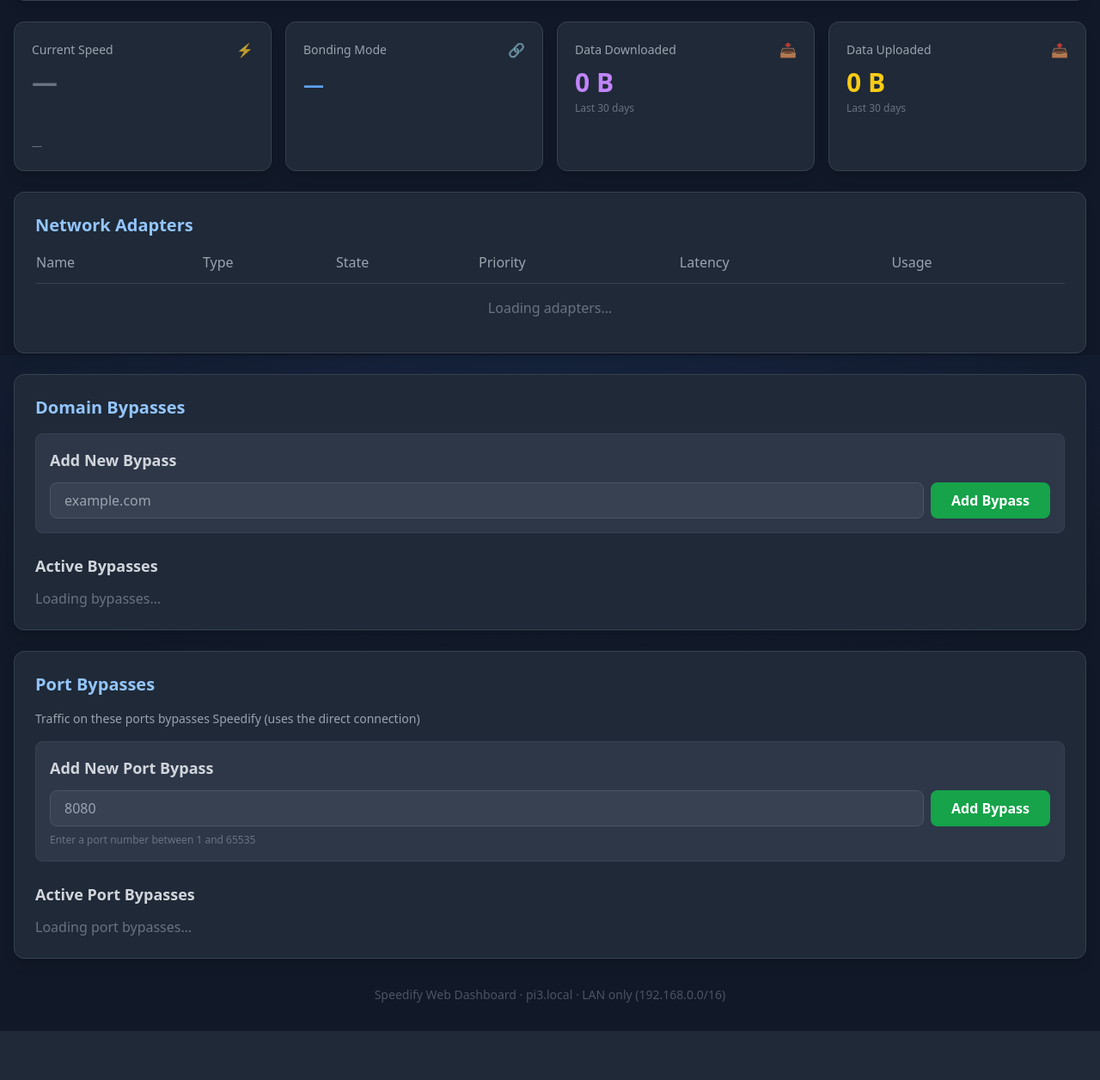
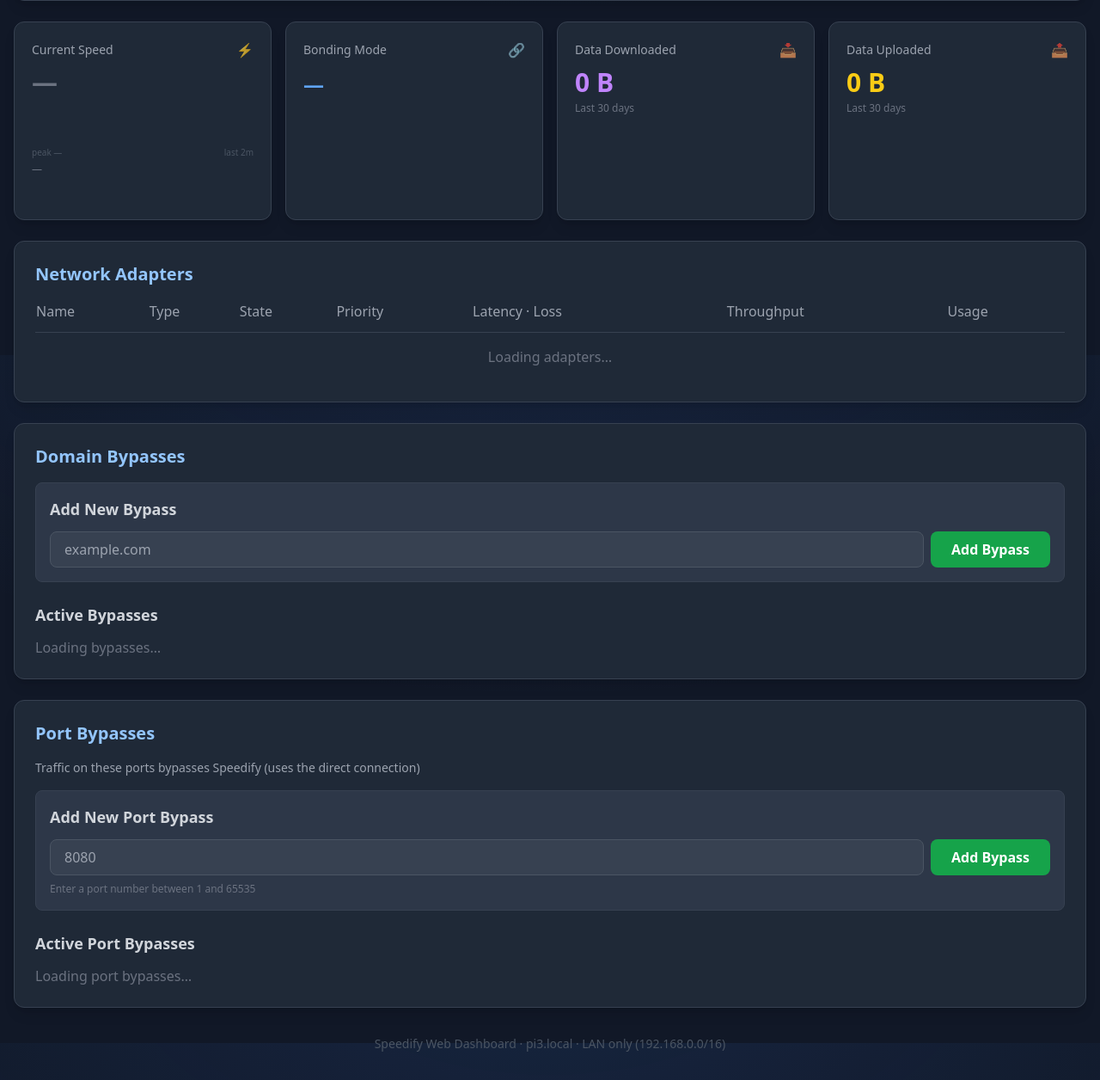
Before and after one commit to j3k0/speedify-webui, a Python web app: template templates/dashboard.html in a window 1280 px wide. Shown: the part 387-1643 px from the top of the page at 86% size. Before the commit the page ends 1586 px from the top, so only its background shows below. Run offline with Jinja, Linux system fonts and the light colour scheme; the template is opened without the code that fills it, so the values that code supplies are empty; some libraries are stand-ins or nearby versions.

Commit message:
Dashboard: richer data presentation
- Current Speed card: larger sparkline with gradient fill + endpoint dot,
  separate amber upload sparkline, 30-day peak label, dynamic window label
- Data cards: peak-speed sparklines; peak label falls back to — when the
  session has no peak yet
- Adapters table: new Throughput column (animated bar vs busiest line,
  green/amber/gray, live Mbps + ↓/↑ estimate Mbps), Latency column gains
  quality colour, jitter and receive-loss

Verified: node --check, DOM-stub smoke test (duplicate adapterID, quality
colours, failure flat-line), all 34 getElementById ids in template,
colspan=7 matches header

```diff
--- a/static/css/custom.css
+++ b/static/css/custom.css
@@ -125,6 +125,30 @@ button:disabled {
     cursor: not-allowed;
 }
 
+/* Throughput bar (adapters table) */
+.thr-track {
+    flex: 1;
+    min-width: 70px;
+    height: 6px;
+    border-radius: 9999px;
+    background: rgba(156, 163, 175, 0.15);
+    overflow: hidden;
+}
+
+.thr-fill {
+    height: 100%;
+    border-radius: 9999px;
+    transition: width 0.6s ease;
+}
+
+/* Per-connection throughput note under the bar */
+.thr-val {
+    display: flex;
+    flex-direction: column;
+    align-items: flex-end;
+    line-height: 1.2;
+}
+
 /* Success message slide in */
 #actionMessage {
     animation: slideDown 0.3s ease-out;
--- a/static/js/dashboard.js
+++ b/static/js/dashboard.js
@@ -12,6 +12,7 @@ let refreshTimer = null;
 let isConnected = false;
 let availableServers = [];
 let speedHistory = [];            // last N total-throughput samples (Mbps)
+let uploadHistory = [];           // last N upload samples (Mbps)
 let connectionMap = {};           // adapterID -> per-connection quality stats
 let messageTimer = null;
 
@@ -302,7 +303,7 @@ async function loadAdapters() {
             const tbody = document.getElementById('adaptersTable');
 
             if (!adapters || adapters.length === 0) {
-                tbody.innerHTML = '<tr><td colspan="6" class="py-4 text-gray-500 text-center">No adapters found</td></tr>';
+                tbody.innerHTML = '<tr><td colspan="7" class="py-4 text-gray-500 text-center">No adapters found</td></tr>';
                 return;
             }
 
@@ -327,6 +328,12 @@ async function loadAdapters() {
                 <span class="font-medium">${adapter.priority || adapter.priorityBonus || '-'}</span>
             </td>
             <td class="py-3 text-sm text-gray-300 tabular-nums" id="lat-${escapeHtml(adapterId)}">—</td>
+            <td class="py-3" id="thr-${escapeHtml(adapterId)}">
+                <div class="flex items-center gap-2">
+                    <div class="flex-1 min-w-[70px]">${barHtml(0, 0, 'bg-gray-600')}</div>
+                    <span class="text-sm tabular-nums text-gray-500">idle</span>
+                </div>
+            </td>
             <td class="py-3">
                 <div class="text-sm tabular-nums">
                     <div class="text-gray-400">Daily: ${formatBytes(usageDaily)}</div>
@@ -346,23 +353,75 @@ async function loadAdapters() {
 }
 
 /**
- * Update the Latency column of the adapters table from connection stats
+ * Update the Latency and Throughput columns of the adapters table from
+ * the merged connection stats. Latency gets a quality colour (green/
+ * amber/red) and shows receive packet loss; throughput gets an animated
+ * bar (busy = green, low = amber, idle = gray) sized against the busiest
+ * connection, plus ↓/↑ estimate Mbps when Speedify reports them.
  */
 function updateAdapterLatency() {
+    let maxTotalBps = 0;
+    for (const conn of Object.values(connectionMap)) {
+        maxTotalBps = Math.max(maxTotalBps, conn.totalBps || 0);
+    }
+
     for (const [adapterId, conn] of Object.entries(connectionMap)) {
-        const cell = document.getElementById('lat-' + adapterId);
-        if (!cell) continue;
+        const latCell = document.getElementById('lat-' + adapterId);
+        const thrCell = document.getElementById('thr-' + adapterId);
+        if (!latCell || !thrCell) continue;
 
-        let text = '—';
+        // --- Latency / loss ---
+        let latHtml = '<span class="text-gray-500">—</span>';
         if (conn.latencyMs > 0) {
+            const latency = Math.round(conn.latencyMs);
             const loss = (conn.lossReceive || 0) * 100;
-            text = `${Math.round(conn.latencyMs)} ms`;
+            const jitter = conn.jitterMs && conn.jitterMs > 0
+                ? ` <span class="text-gray-500">±${Math.round(conn.jitterMs)}</span>` : '';
+            const color = latency < 80 ? 'text-green-400'
+                       : latency < 200 ? 'text-yellow-400' : 'text-red-400';
+            const lossFmt = loss < 0.1 ? loss.toFixed(2) : loss.toFixed(1);
+            latHtml = `<span class="${color} font-medium">${latency} ms${jitter}</span>`;
             if (loss > 0) {
-                text += ` · ${loss < 0.1 ? loss.toFixed(2) : loss.toFixed(1)}% loss`;
+                latHtml += ` <span class="text-gray-500">· ${lossFmt}% ↓loss</span>`;
             }
         }
-        cell.textContent = text;
+        latCell.innerHTML = latHtml;
+
+        // --- Throughput bar ---
+        const totalBps = conn.totalBps || 0;
+        const frac = maxTotalBps > 0 ? totalBps / maxTotalBps : 0;
+        const cls = totalBps === 0 ? 'bg-gray-600'
+                  : frac < 0.35 ? 'bg-yellow-500' : 'bg-green-500';
+        thrCell.innerHTML =
+            `<div class="flex items-center gap-2">
+                <div class="flex-1 min-w-[70px]">${barHtml(totalBps, maxTotalBps, cls)}</div>
+                <span class="thr-val text-sm tabular-nums ${totalBps === 0 ? 'text-gray-500' : 'text-gray-200'}">${formatMbps(totalBps)}</span>
+            </div>`;
+
+        const down = conn.receiveEstimateMbps;
+        const up = conn.sendEstimateMbps;
+        if ((down && down > 0) || (up && up > 0)) {
+            const note = `↓ ${Number(down || 0).toFixed(1)} · ↑ ${Number(up || 0).toFixed(1)} Mbps`;
+            let val = thrCell.querySelector('.thr-val');
+            val.insertAdjacentHTML('beforeend',
+                `<div class="thr-note text-[10px] text-gray-500 tabular-nums">${note}</div>`);
+        }
     }
+}
+
+/**
+ * Build a small progress bar (width 0-100% vs the busiest line)
+ */
+function barHtml(value, max, colorClass) {
+    const pct = max > 0 ? Math.max(4, Math.round((value / max) * 100)) : 4;
+    return `<div class="thr-track"><div class="thr-fill ${colorClass}" style="width: ${pct}%"></div></div>`;
+}
+
+/**
+ * Convert bytes/second to a human-readable Mbps string
+ */
+function formatMbps(bps) {
+    return (((bps || 0) * 8) / 1000000).toFixed(1) + ' Mbps';
 }
 
 /**
@@ -509,6 +568,7 @@ async function loadStats() {
                 // Get download speed in bytes per second from backend
                 const downloadBps = stats.downloadBps || 0;
                 const uploadBps = stats.uploadBps || 0;
+                const upMbps = (uploadBps * 8) / (1024 * 1024);
 
                 // Calculate total throughput in Mbps
                 const totalBps = downloadBps + uploadBps;
@@ -521,13 +581,12 @@ async function loadStats() {
                     downloadSpeedElement.textContent = '0.00 Mbps';
                     downloadSpeedElement.className = 'text-3xl font-bold tabular-nums text-gray-400 mt-2';
                 }
-                pushSpeedSample(mbps);
+                pushSpeedSample(mbps, upMbps, { dl: stats.maxDownloadMbps, up: stats.maxUploadMbps });
 
                 // Per-direction breakdown using the same unit as the combined value
                 const speedBreakdownElement = document.getElementById('speedBreakdown');
                 if (speedBreakdownElement) {
                     const downMbps = (downloadBps * 8) / (1024 * 1024);
-                    const upMbps = (uploadBps * 8) / (1024 * 1024);
                     speedBreakdownElement.textContent = '↓ ' + downMbps.toFixed(1) + ' Mbps · ↑ ' + upMbps.toFixed(1) + ' Mbps';
                 }
             }
@@ -544,11 +603,24 @@ async function loadStats() {
             if (dataUploadedElement) {
                 dataUploadedElement.textContent = formatBytes(stats.monthUploaded || 0);
             }
-            if (dataDownloadedSub && stats.maxDownloadMbps > 0) {
-                dataDownloadedSub.textContent = 'Last 30 days · peak ' + Number(stats.maxDownloadMbps).toFixed(1) + ' Mbps';
+            if (dataDownloadedSub) {
+                dataDownloadedSub.textContent = 'Last 30 days · peak ' +
+                    (stats.maxDownloadMbps ? Number(stats.maxDownloadMbps).toFixed(1) + ' Mbps' : '—');
             }
-            if (dataUploadedSub && stats.maxUploadMbps > 0) {
-                dataUploadedSub.textContent = 'Last 30 days · peak ' + Number(stats.maxUploadMbps).toFixed(1) + ' Mbps';
+            if (dataUploadedSub) {
+                dataUploadedSub.textContent = 'Last 30 days · peak ' +
+                    (stats.maxUploadMbps ? Number(stats.maxUploadMbps).toFixed(1) + ' Mbps' : '—');
+            }
+            // Sparkline label row under the main speed chart
+            const peakLbl = document.getElementById('speedPeakLbl');
+            if (peakLbl) {
+                const p = Math.max(stats.maxDownloadMbps || 0, stats.maxUploadMbps || 0);
+                peakLbl.textContent = '30-day peak ' + (p > 0 ? p.toFixed(1) + ' Mbps' : '—');
+            }
+            const winLbl = document.getElementById('speedWindowLbl');
+            if (winLbl) {
+                const secs = refreshInterval / 1000 * speedHistory.length;
+                winLbl.textContent = 'last ' + (secs >= 60 ? Math.round(secs / 60) + ' min' : Math.round(secs) + 's');
             }
 
             // Cache per-connection quality stats for the adapters table.
@@ -837,40 +909,70 @@ function formatBytes(bytes) {
 /**
  * Push a new throughput sample into the sparkline history
  */
-function pushSpeedSample(mbps) {
+function pushSpeedSample(mbps, upMbps, peak) {
     speedHistory.push(mbps);
-    if (speedHistory.length > 40) {
-        speedHistory.shift();
-    }
-    renderSparkline();
+    if (speedHistory.length > 40) speedHistory.shift();
+    uploadHistory.push(upMbps || 0);
+    if (uploadHistory.length > 40) uploadHistory.shift();
+    renderSparkline('speedSparkline', speedHistory, '#34d399', { fill: true });
+    renderSparkline('uploadSparkline', uploadHistory, '#fbbf24');
+
+    // Peak speed sparklines: rolling window of the reported 30-day peak
+    // values (they only climb, so this traces the trend).
+    pushPeakSample('dlPeakSparkline', 'peakDlHistory', peak && peak.dl || 0);
+    pushPeakSample('upPeakSparkline', 'peakUpHistory', peak && peak.up || 0);
+}
+
+const peakHistories = {};
+function pushPeakSample(svgId, key, value) {
+    peakHistories[key] = peakHistories[key] || [];
+    peakHistories[key].push(value);
+    if (peakHistories[key].length > 40) peakHistories[key].shift();
+    renderSparkline(svgId, peakHistories[key], key === 'peakDlHistory' ? '#c084fc' : '#fbbf24');
 }
 
 /**
- * Render the inline SVG sparkline of recent total throughput
+ * Render an inline SVG sparkline of a rolling value window. Supports an
+ * optional gradient area fill, a min/max label row, and an upper limit
+ * for scaling (so 30-day peak values stay visible).
  */
-function renderSparkline() {
-    const svg = document.getElementById('speedSparkline');
-    if (!svg) return;
-    if (speedHistory.length < 2) {
-        svg.innerHTML = '';
-        return;
-    }
+function renderSparkline(id, data, stroke, opts) {
+    const svg = document.getElementById(id);
+    if (!svg || !data || data.length < 2) return;
 
+    const o = opts || {};
     const w = 100, h = 30;
-    const max = Math.max(...speedHistory, 1);
-    const points = speedHistory
+    const max = Math.max(...data, 0.001);
+    const scaleMax = o.maxScale && o.maxScale > max ? o.maxScale : max;
+    const points = data
         .map((v, i) => {
-            const x = (i / (speedHistory.length - 1)) * w;
-            const y = h - (v / max) * (h - 4) - 2;
+            const x = (i / (data.length - 1)) * w;
+            const y = h - (Math.min(v, scaleMax) / scaleMax) * (h - 6) - 3;
             return `${x.toFixed(1)},${y.toFixed(1)}`;
         })
         .join(' ');
 
-    svg.innerHTML =
-        `<polyline points="${points}" fill="none" stroke="#34d399" stroke-width="1.5"` +
-        ` vector-effect="non-scaling-stroke" stroke-linejoin="round" stroke-linecap="round"` +
-        ` opacity="0.85"/>`;
+    // Area fill (down to the baseline) when requested
+    let area = '';
+    if (o.fill) {
+        const gid = 'g-' + id.replace(/[^a-z]/gi, '');
+        area =
+            `<defs><linearGradient id="${gid}" x1="0" y1="0" x2="0" y2="1">
+                <stop offset="0%" stop-color="${stroke}" stop-opacity="0.35"/>
+                <stop offset="100%" stop-color="${stroke}" stop-opacity="0.02"/>
+            </linearGradient></defs>
+            <polygon points="0,${h} ${points} ${w},${h}" fill="url(#${gid})" stroke="none"/>
+            <polyline points="${points}" fill="none" stroke="${stroke}" stroke-width="1.5"
+                vector-effect="non-scaling-stroke" stroke-linejoin="round" stroke-linecap="round"/>
+            <circle cx="${w}" cy="${(h - (Math.min(data[data.length - 1], scaleMax) / scaleMax) * (h - 6) - 3).toFixed(1)}" r="1.8" fill="${stroke}"/>
+        `;
+    } else {
+        area = `<polyline points="${points}" fill="none" stroke="${stroke}" stroke-width="1.5"
+            vector-effect="non-scaling-stroke" stroke-linejoin="round" stroke-linecap="round" opacity="0.85"/>`;
+    }
+    svg.innerHTML = area;
 }
+
 
 /**
  * Escape a string for safe embedding in HTML
--- a/templates/dashboard.html
+++ b/templates/dashboard.html
@@ -116,8 +116,13 @@
                         <span class="text-base opacity-70" aria-hidden="true">⚡</span>
                     </div>
                     <div class="text-3xl font-bold tabular-nums text-gray-500 mt-2" id="downloadSpeed">—</div>
-                    <svg id="speedSparkline" class="w-full h-9 mt-2" viewBox="0 0 100 30" preserveAspectRatio="none"></svg>
+                    <svg id="speedSparkline" class="w-full h-12 mt-2" viewBox="0 0 100 30" preserveAspectRatio="none"></svg>
+                    <div class="flex justify-between text-[10px] text-gray-600 tabular-nums">
+                        <span id="speedPeakLbl">peak —</span>
+                        <span id="speedWindowLbl">last 2m</span>
+                    </div>
                     <div class="text-xs text-gray-500 mt-1 tabular-nums" id="speedBreakdown">—</div>
+                    <svg id="uploadSparkline" class="w-full h-6 mt-1.5" viewBox="0 0 100 30" preserveAspectRatio="none"></svg>
                 </div>
 
                 <!-- Connection Mode -->
@@ -137,6 +142,7 @@
                     </div>
                     <div class="text-3xl font-bold text-purple-400 mt-2 tabular-nums" id="dataDownloaded">0 B</div>
                     <div class="text-xs text-gray-500 mt-1 tabular-nums" id="dataDownloadedSub">Last 30 days</div>
+                    <svg id="dlPeakSparkline" class="w-full h-5 mt-2.5" viewBox="0 0 100 30" preserveAspectRatio="none"></svg>
                 </div>
 
                 <!-- Data Uploaded (Monthly) -->
@@ -147,6 +153,7 @@
                     </div>
                     <div class="text-3xl font-bold text-yellow-400 mt-2 tabular-nums" id="dataUploaded">0 B</div>
                     <div class="text-xs text-gray-500 mt-1 tabular-nums" id="dataUploadedSub">Last 30 days</div>
+                    <svg id="upPeakSparkline" class="w-full h-5 mt-2.5" viewBox="0 0 100 30" preserveAspectRatio="none"></svg>
                 </div>
             </div>
         </section>
@@ -163,13 +170,14 @@
                                 <th class="pb-3 text-gray-400 font-medium">Type</th>
                                 <th class="pb-3 text-gray-400 font-medium">State</th>
                                 <th class="pb-3 text-gray-400 font-medium">Priority</th>
-                                <th class="pb-3 text-gray-400 font-medium">Latency</th>
+                                <th class="pb-3 text-gray-400 font-medium">Latency · Loss</th>
+                                <th class="pb-3 text-gray-400 font-medium">Throughput</th>
                                 <th class="pb-3 text-gray-400 font-medium">Usage</th>
                             </tr>
                         </thead>
                         <tbody id="adaptersTable">
                             <tr>
-                                <td colspan="6" class="py-4 text-gray-500 text-center">Loading adapters…</td>
+                                <td colspan="7" class="py-4 text-gray-500 text-center">Loading adapters…</td>
                             </tr>
                         </tbody>
                     </table>
```
